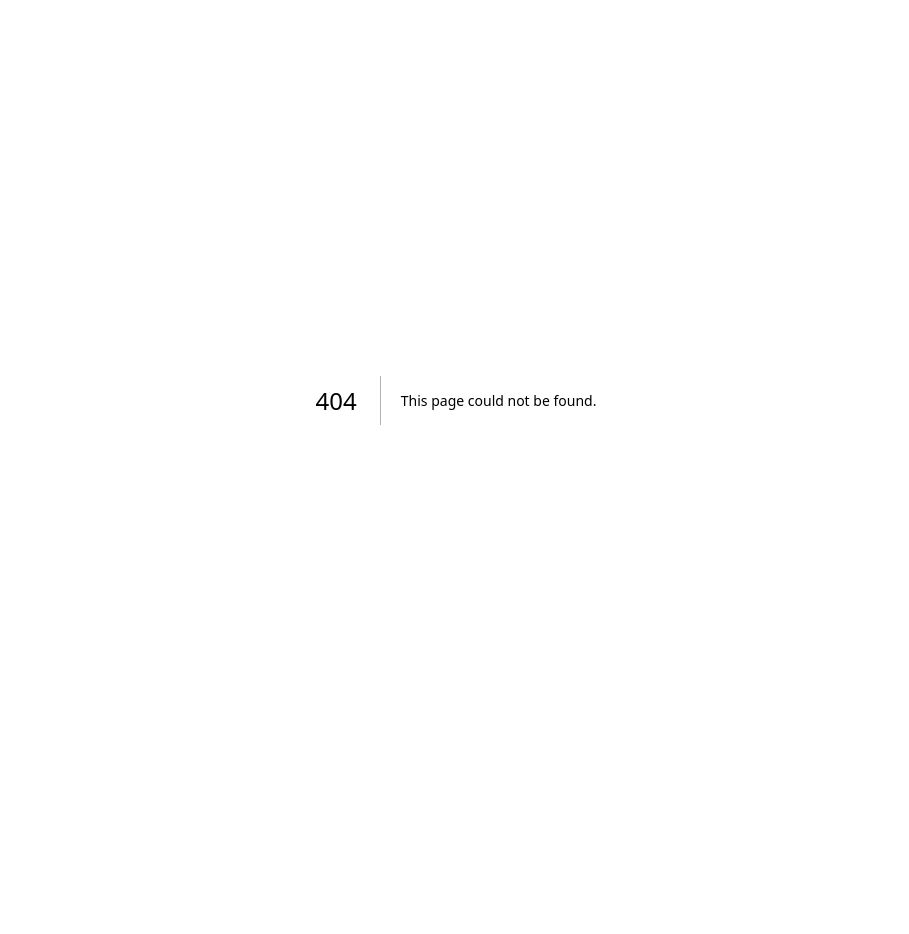
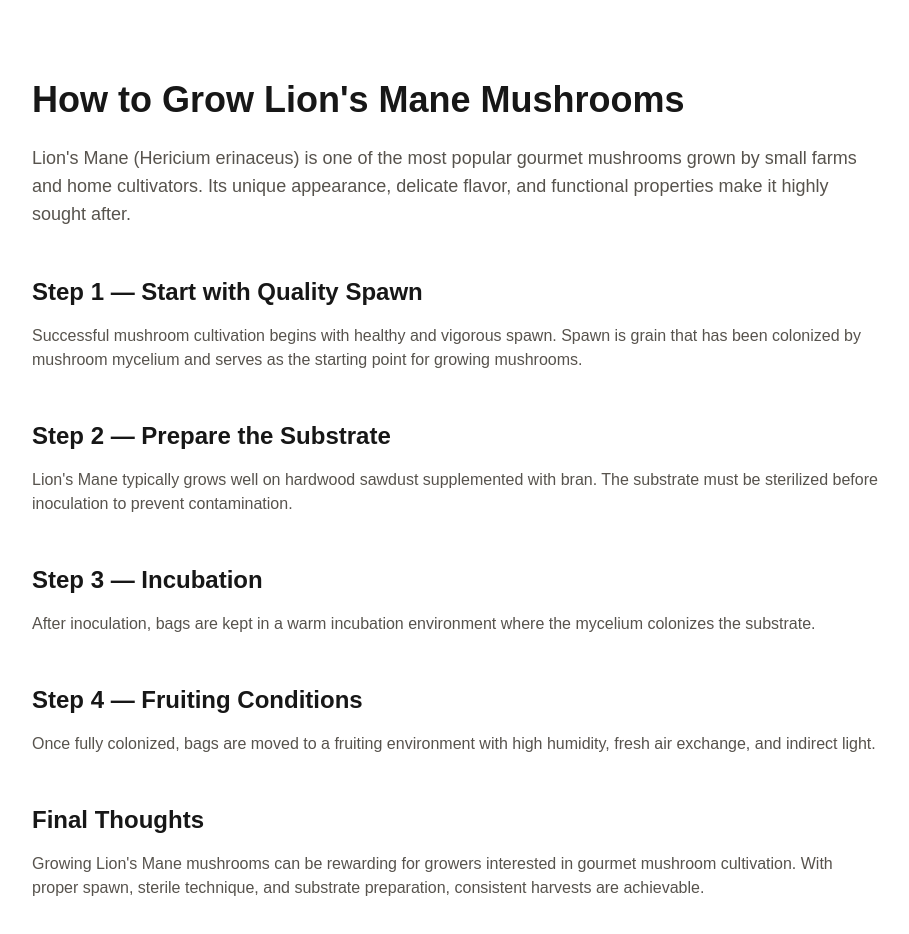
Before and after one commit to keldhose/haywood-mushrooms-website, a Next.js app: page /blog/how-to-grow-lions-mane in a window 1280 px wide. Before the commit this address had no page. Shown: the top 934 px of the page, without its empty margins (184-1093 px from the left). Before the commit the page ends 800 px from the top, so only its background shows below. Built offline with nearby package versions, Linux system fonts and the light colour scheme.

Commit message:
updating the navbar

```diff
--- /dev/null
+++ b/app/blog/[slug]/page.tsx
@@ -0,0 +1,28 @@
+import { posts } from "../posts"
+
+export default function BlogPost({ params }: { params: { slug: string } }) {
+
+  const post = posts[params.slug]
+
+  if (!post) {
+    return <div className="p-20">Article not found</div>
+  }
+
+  return (
+    <main className="min-h-screen bg-white py-20">
+
+      <div className="max-w-4xl mx-auto px-6">
+
+        <h1 className="text-4xl font-semibold">
+          {post.title}
+        </h1>
+
+        <p className="mt-6 text-lg text-stone-600 whitespace-pre-line">
+          {post.content}
+        </p>
+
+      </div>
+
+    </main>
+  )
+}
--- /dev/null
+++ b/app/blog/how-to-grow-lions-mane/page.tsx
@@ -0,0 +1,79 @@
+export const metadata = {
+  title: "How to Grow Lion's Mane Mushrooms | Haywood Mushrooms",
+  description:
+    "A beginner-friendly guide to growing Lion's Mane mushrooms using spawn and proper substrate preparation.",
+};
+
+export default function LionsManeGuide() {
+  return (
+    <main className="min-h-screen bg-white py-20">
+
+      <div className="max-w-4xl mx-auto px-6">
+
+        <h1 className="text-4xl font-semibold">
+          How to Grow Lion's Mane Mushrooms
+        </h1>
+
+        <p className="mt-6 text-lg text-stone-600">
+          Lion's Mane (Hericium erinaceus) is one of the most popular
+          gourmet mushrooms grown by small farms and home cultivators.
+          Its unique appearance, delicate flavor, and functional
+          properties make it highly sought after.
+        </p>
+
+        <h2 className="text-2xl font-semibold mt-12">
+          Step 1 — Start with Quality Spawn
+        </h2>
+
+        <p className="mt-4 text-stone-600">
+          Successful mushroom cultivation begins with healthy and
+          vigorous spawn. Spawn is grain that has been colonized by
+          mushroom mycelium and serves as the starting point for
+          growing mushrooms.
+        </p>
+
+        <h2 className="text-2xl font-semibold mt-12">
+          Step 2 — Prepare the Substrate
+        </h2>
+
+        <p className="mt-4 text-stone-600">
+          Lion's Mane typically grows well on hardwood sawdust
+          supplemented with bran. The substrate must be sterilized
+          before inoculation to prevent contamination.
+        </p>
+
+        <h2 className="text-2xl font-semibold mt-12">
+          Step 3 — Incubation
+        </h2>
+
+        <p className="mt-4 text-stone-600">
+          After inoculation, bags are kept in a warm incubation
+          environment where the mycelium colonizes the substrate.
+        </p>
+
+        <h2 className="text-2xl font-semibold mt-12">
+          Step 4 — Fruiting Conditions
+        </h2>
+
+        <p className="mt-4 text-stone-600">
+          Once fully colonized, bags are moved to a fruiting
+          environment with high humidity, fresh air exchange,
+          and indirect light.
+        </p>
+
+        <h2 className="text-2xl font-semibold mt-12">
+          Final Thoughts
+        </h2>
+
+        <p className="mt-4 text-stone-600">
+          Growing Lion's Mane mushrooms can be rewarding for
+          growers interested in gourmet mushroom cultivation.
+          With proper spawn, sterile technique, and substrate
+          preparation, consistent harvests are achievable.
+        </p>
+
+      </div>
+
+    </main>
+  );
+}
--- /dev/null
+++ b/app/blog/page.tsx
@@ -0,0 +1,42 @@
+import Link from "next/link"
+import { posts } from "./posts"
+
+export default function Blog() {
+
+  return (
+    <main className="min-h-screen bg-stone-50 py-20">
+
+      <div className="max-w-5xl mx-auto px-6">
+
+        <h1 className="text-4xl font-semibold text-center">
+          Mushroom Growing Guides
+        </h1>
+
+        <div className="grid gap-8 mt-12">
+
+          {Object.entries(posts).map(([slug, post]) => (
+
+            <Link
+              key={slug}
+              href={`/blog/${slug}`}
+              className="bg-white p-8 rounded-xl shadow hover:shadow-lg transition"
+            >
+              <h2 className="text-xl font-semibold">
+                {post.title}
+              </h2>
+
+              <p className="mt-2 text-stone-600">
+                {post.description}
+              </p>
+
+            </Link>
+
+          ))}
+
+        </div>
+
+      </div>
+
+    </main>
+  )
+}
--- /dev/null
+++ b/app/blog/posts.ts
@@ -0,0 +1,22 @@
+export const posts = {
+  "how-to-grow-lions-mane": {
+    title: "How to Grow Lion's Mane Mushrooms",
+    description:
+      "A beginner-friendly guide to growing Lion's Mane mushrooms using proper spawn and substrate preparation.",
+    content: `
+Lion's Mane (Hericium erinaceus) is one of the most popular gourmet mushrooms grown by small farms and home cultivators.
+
+Step 1 — Start with Quality Spawn
+Successful mushroom cultivation begins with healthy spawn.
+
+Step 2 — Prepare the Substrate
+Lion's Mane grows well on hardwood sawdust supplemented with bran.
+
+Step 3 — Incubation
+Allow the mycelium to colonize the substrate fully.
+
+Step 4 — Fruiting Conditions
+Provide fresh air, humidity, and indirect light.
+`
+  }
+}
--- a/app/components/Navbar.tsx
+++ b/app/components/Navbar.tsx
@@ -1,20 +1,28 @@
+import Link from "next/link";
+
 export default function Navbar() {
   return (
     <nav className="w-full bg-white border-b border-stone-200">
 
       <div className="max-w-7xl mx-auto px-6 py-4 flex justify-between items-center">
 
-        <div className="flex items-center gap-3">
+        <Link href="/" className="flex items-center gap-3">
           <img src="/logo.png" alt="Haywood Mushrooms" className="h-10"/>
           <span className="text-xl font-bold text-emerald-900">
             Haywood Mushrooms
           </span>
-        </div>
+        </Link>
 
         <div className="flex gap-6 text-sm font-medium">
-          <a href="#science">Science</a>
-          <a href="#products">Products</a>
-          <a href="#contact">Contact</a>
+
+          <Link href="#science">Science</Link>
+
+          <Link href="#products">Products</Link>
+
+          <Link href="/blog">Grow Guides</Link>
+
+          <Link href="#contact">Contact</Link>
+
         </div>
 
       </div>
```
